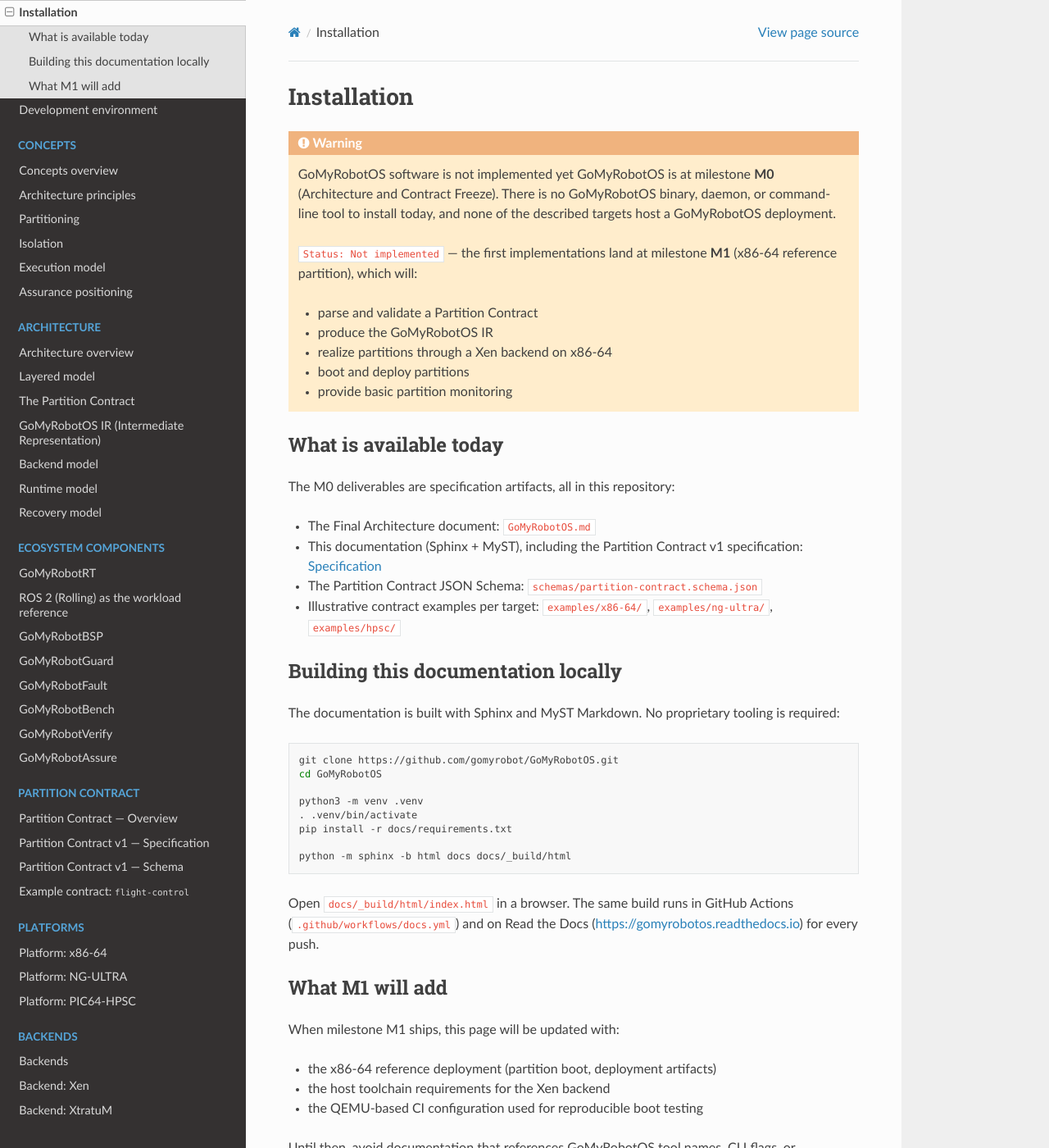
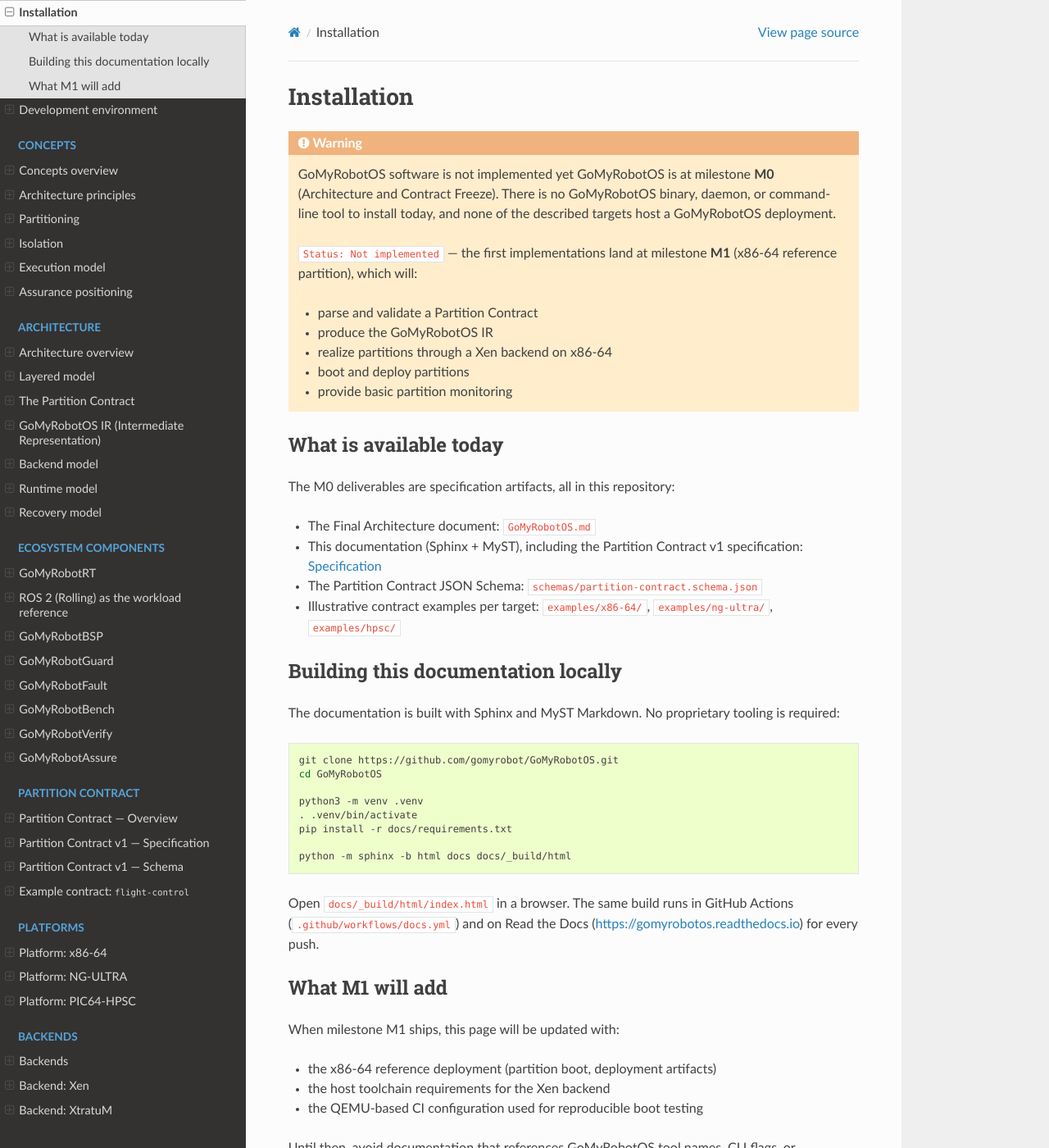
Before and after one commit to Lamouchi-Bayrem/GoMyRobotOS, a Sphinx documentation site: the page built from docs/getting-started/installation.md, in a window 1280 px wide and 1400 px high. Shown: the whole window at 82% size. Built offline with Sphinx 7.4.7 and the Read the Docs theme 3.1.0, drawn with Linux system fonts in a browser that asks for light colours.

Commit message:
Match ROS 2 (lyrical) conf parity: sidebar options, pygments style, copybutton

```diff
--- a/docs/conf.py
+++ b/docs/conf.py
@@ -20,9 +20,23 @@
 version = "M0"
 release = "M0"
 
+language = "en"
+
 extensions = [
     "myst_parser",
+    "sphinx_copybutton",
 ]
+
+# Parity with the ROS 2 documentation build (ros2_documentation@lyrical):
+# keep the sidebar navigation fully expanded and unbounded in depth,
+# use the same highlight palette, and suppress the same copybutton lines.
+html_theme_options = {
+    "collapse_navigation": False,
+    "sticky_navigation": True,
+    "navigation_depth": -1,
+}
+pygments_style = "sphinx"
+copybutton_exclude = ".linenos, .gp, .go"
 
 html_theme = "sphinx_rtd_theme"
 html_title = "GoMyRobotOS Documentation"
--- a/docs/requirements.txt
+++ b/docs/requirements.txt
@@ -2,3 +2,4 @@
 sphinx>=8.1
 myst-parser>=4.0
 sphinx-rtd-theme>=3.0
+sphinx-copybutton>=0.5
```
